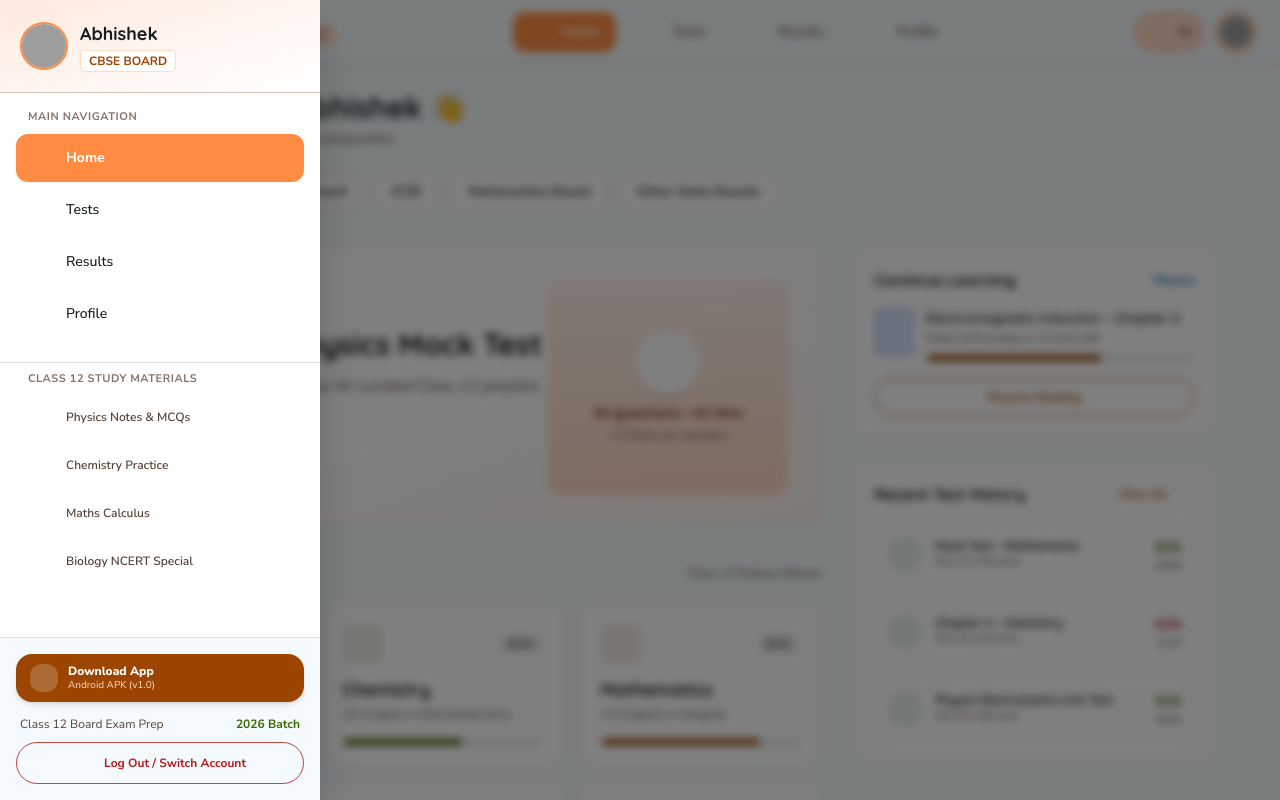
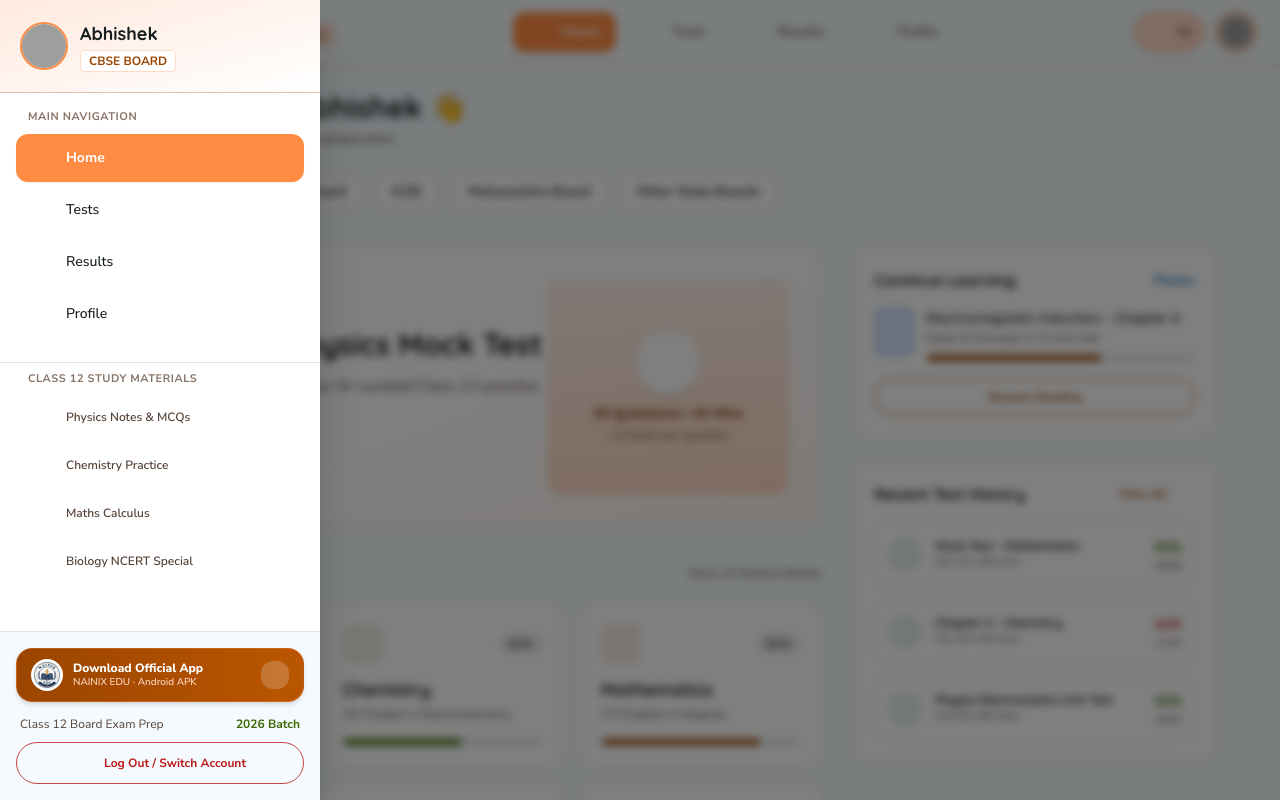
Before and after one commit to abhixyzq/Edu, a Next.js app: page / in a window 1280 px wide. Both pictures are taken after a click on the button "Toggle Navigation Drawer". Shown: the top 800 px of the page. Built offline with nearby package versions, Linux system fonts and the light colour scheme; grey boxes are pictures that could not be loaded.

Commit message:
Update sidebar Download Official App link to latest APK with NAINIX EDU crest logo

```diff
--- a/components/Navbar.tsx
+++ b/components/Navbar.tsx
@@ -199,18 +199,20 @@ export const Navbar: React.FC = () => {
             <a
               href="/EduStride_Class12.apk"
               download="EduStride_Class12.apk"
-              className="w-full py-2.5 px-3.5 rounded-2xl bg-[#9b4500] hover:bg-[#ff8c42] text-white font-bold text-xs transition-all shadow-md flex items-center justify-between group active:scale-[0.98] cursor-pointer"
+              className="w-full py-2.5 px-3.5 rounded-2xl bg-gradient-to-r from-[#9b4500] to-[#ba5600] hover:from-[#ba5600] hover:to-[#9b4500] text-white font-bold text-xs transition-all shadow-md hover:shadow-lg flex items-center justify-between group active:scale-[0.98] cursor-pointer border border-[#ff8c42]/30"
             >
               <div className="flex items-center gap-2.5">
-                <div className="w-7 h-7 rounded-xl bg-white/20 flex items-center justify-center text-white">
-                  <span className="material-symbols-outlined text-[18px]">android</span>
+                <div className="w-8 h-8 rounded-full bg-white p-0.5 shadow-xs flex items-center justify-center overflow-hidden shrink-0">
+                  <img src="/logo.png" alt="NAINIX EDU Logo" className="w-full h-full object-contain rounded-full" />
                 </div>
                 <div className="flex flex-col text-left">
-                  <span className="leading-tight font-extrabold text-[12px]">Download App</span>
-                  <span className="text-[10px] text-[#ffdbc9] font-normal">Android APK (v1.0)</span>
+                  <span className="leading-tight font-extrabold text-[12px]">Download Official App</span>
+                  <span className="text-[10px] text-[#ffdbc9] font-medium">NAINIX EDU · Android APK</span>
                 </div>
               </div>
-              <span className="material-symbols-outlined text-[18px] group-hover:translate-y-0.5 transition-transform">download</span>
+              <div className="w-7 h-7 rounded-xl bg-white/20 flex items-center justify-center group-hover:bg-white/30 transition-colors shrink-0">
+                <span className="material-symbols-outlined text-[18px] group-hover:translate-y-0.5 transition-transform">download</span>
+              </div>
             </a>
 
             <div className="flex items-center justify-between text-xs text-[#564338] px-1 pt-1">
```
